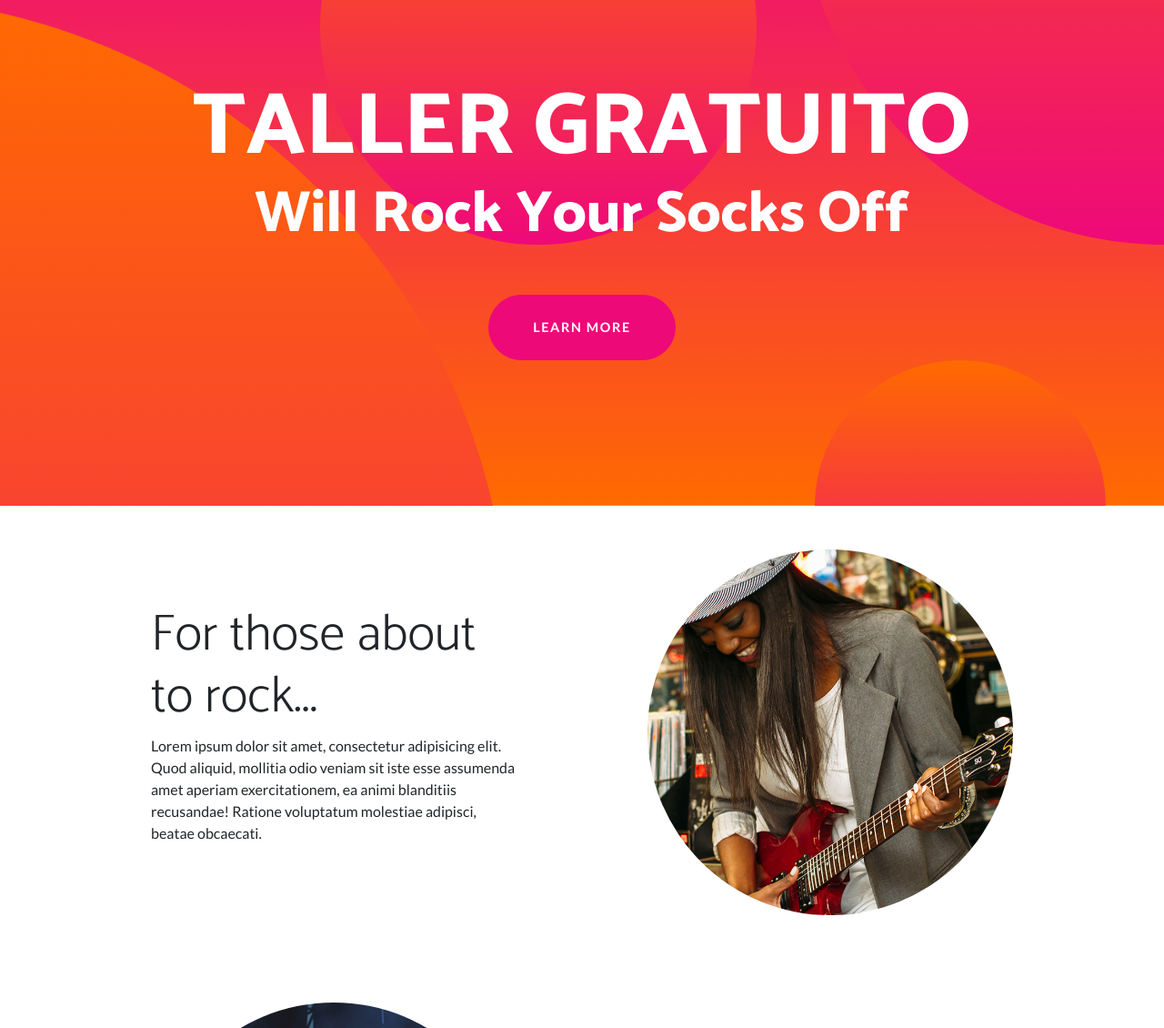
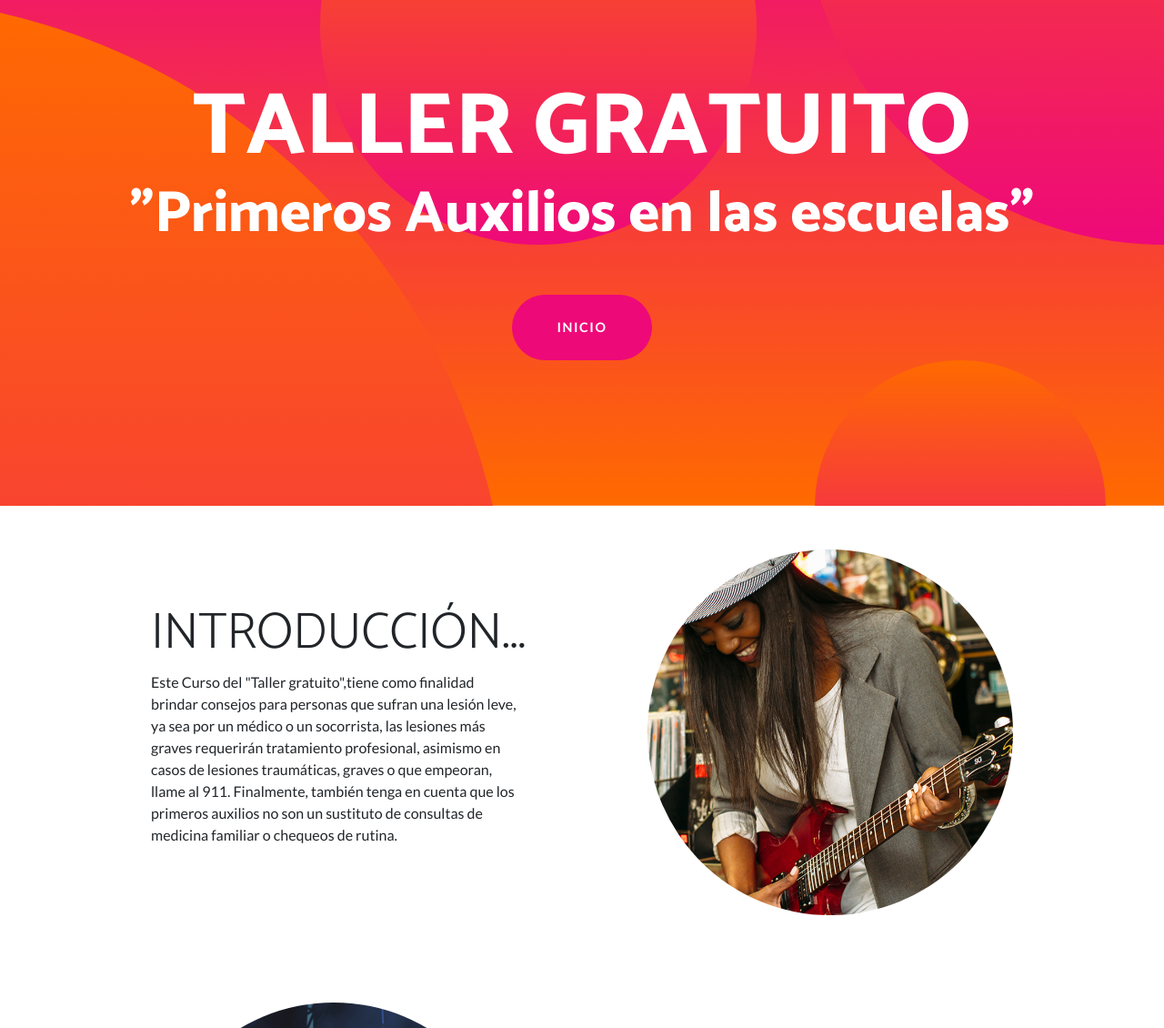
Before and after one commit to LizbethCastillo/PRIMEROSAUXILIOSUNT, a plain HTML site: page index.html in a window 1280 px wide. Shown: the part 131-1261 px from the top of the page at 91% size. Drawn offline with nearby package versions, Linux system fonts and the light colour scheme.

Commit message:
Update index.html

```diff
--- a/index.html
+++ b/index.html
@@ -34,8 +34,8 @@
             <div class="masthead-content">
                 <div class="container px-5">
                     <h1 class="masthead-heading mb-0">TALLER GRATUITO</h1>
-                    <h2 class="masthead-subheading mb-0">Will Rock Your Socks Off</h2>
-                    <a class="btn btn-primary btn-xl rounded-pill mt-5" href="#scroll">Learn More</a>
+                    <h2 class="masthead-subheading mb-0">"Primeros Auxilios en las escuelas"</h2>
+                    <a class="btn btn-primary btn-xl rounded-pill mt-5" href="#scroll">Inicio</a>
                 </div>
             </div>
             <div class="bg-circle-1 bg-circle"></div>
@@ -52,8 +52,8 @@
                     </div>
                     <div class="col-lg-6 order-lg-1">
                         <div class="p-5">
-                            <h2 class="display-4">For those about to rock...</h2>
-                            <p>Lorem ipsum dolor sit amet, consectetur adipisicing elit. Quod aliquid, mollitia odio veniam sit iste esse assumenda amet aperiam exercitationem, ea animi blanditiis recusandae! Ratione voluptatum molestiae adipisci, beatae obcaecati.</p>
+                            <h2 class="display-4">INTRODUCCIÓN...</h2>
+                            <p>Este Curso del "Taller gratuito",tiene como finalidad brindar consejos para personas que sufran una lesión leve, ya sea por un médico o un socorrista, las lesiones más graves requerirán tratamiento profesional, asimismo en casos de lesiones traumáticas, graves o que empeoran, llame al 911. Finalmente, también tenga en cuenta que los primeros auxilios no son un sustituto de consultas de medicina familiar o chequeos de rutina. </p>
                         </div>
                     </div>
                 </div>
```
